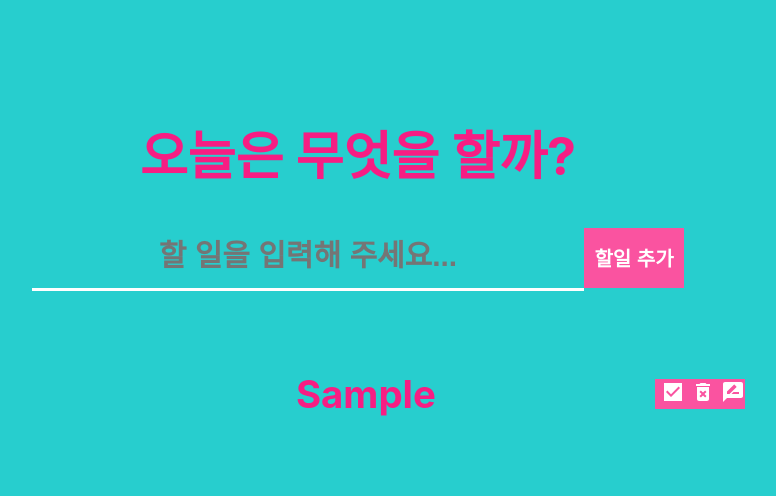
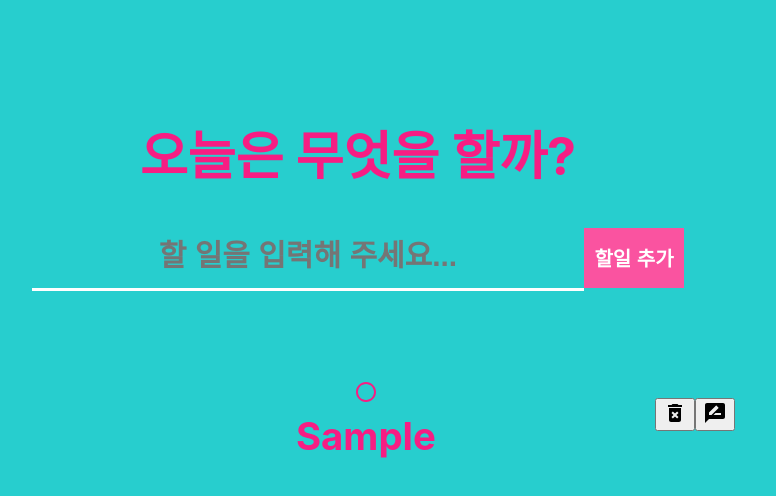
Before and after one commit to lhk3337/todolist, a React (Create React App) app: page / in a window 1280 px wide. Both pictures are taken after typing "Sample" into the empty fields and a click on the button "할일 추가". Shown: the top 496 px of the page, without its empty margins (282-1058 px from the left). Built offline with nearby package versions, Linux system fonts and the light colour scheme.

Commit message:
체크 박스 추가 및 체크 박스 클릭 시 수정버튼 안오게 설정

```diff
--- a/src/Components/TodoList.js
+++ b/src/Components/TodoList.js
@@ -1,5 +1,9 @@
 import React, { useRef } from "react";
-import CheckBoxSharpIcon from "@mui/icons-material/CheckBoxSharp";
+
+import Checkbox from "@mui/material/Checkbox";
+import CircleOutlinedIcon from "@mui/icons-material/CircleOutlined";
+import CheckCircleIcon from "@mui/icons-material/CheckCircle";
+
 import RateReviewIcon from "@mui/icons-material/RateReview";
 import DeleteForeverIcon from "@mui/icons-material/DeleteForever";
 const TodoList = ({ todos, setTodos }) => {
@@ -62,6 +66,14 @@ const TodoList = ({ todos, setTodos }) => {
         .map((item) => (
           <div key={item.id} className="listContainer">
             <li>
+              <Checkbox
+                style={{
+                  color: "#f71d83",
+                }}
+                icon={<CircleOutlinedIcon />}
+                checkedIcon={<CheckCircleIcon />}
+                onClick={() => completeBtn(item.id)}
+              />
               {item.isEdit ? (
                 <input
                   className={`listInput ${item.isComplete ? "complete" : ""}`}
@@ -77,17 +89,22 @@ const TodoList = ({ todos, setTodos }) => {
               )}
             </li>
 
+            {item.isComplete ? (
               <div className="btnContainer">
-              <button className="btn" onClick={() => completeBtn(item.id)}>
-                <CheckBoxSharpIcon />
-              </button>
-              <button className="btn" onClick={() => delBtn(item.id)}>
+                <button className="listBtn" onClick={() => delBtn(item.id)}>
                   <DeleteForeverIcon />
                 </button>
-              <button className="btn addBtn" onClick={() => editBtn(item.id)}>
+              </div>
+            ) : (
+              <div className="btnContainer">
+                <button className="listBtn" onClick={() => delBtn(item.id)}>
+                  <DeleteForeverIcon />
+                </button>
+                <button className="listBtn addBtn" onClick={() => editBtn(item.id)}>
                   <RateReviewIcon />
                 </button>
               </div>
+            )}
           </div>
         ))}
     </ul>
```
Lines whose indentation alone changed are shown as unchanged.
